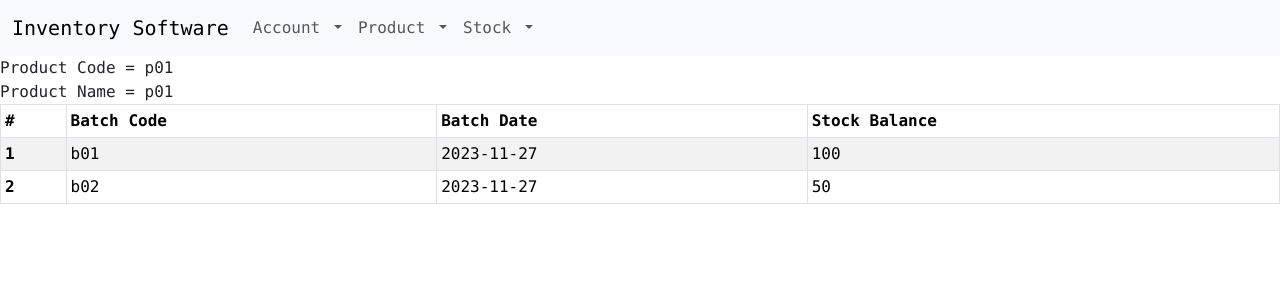
After one commit to sc22r2s/COMP2011-WebApplicationDevelopment-Cwk2, a Flask app: page /view-stock-detail/1 in a window 1280 px wide. The commit adds this page. Shown: the top 300 px of the page. Run offline with Flask 3, Linux system fonts and the light colour scheme; data comes from the database, SQL or seed files in the repository; both versions use the stored data as it was after the commit.

Commit message:
Completed functionality

```diff
--- a/app/models.py
+++ b/app/models.py
@@ -33,6 +33,6 @@ class StockInOutDetail(db.Model):
     """StockInDetail table to store stock in details.
     """
     id = db.Column(db.Integer, primary_key=True)
-    productId = db.Column(db.Integer, db.ForeignKey("product.id"))
-    stockInOutId = db.Column(db.Integer, db.ForeignKey("stock_in_out.id"))
+    productId = db.Column(db.Integer, db.ForeignKey("product.id"), nullable=False)
+    stockInOutId = db.Column(db.Integer, db.ForeignKey("stock_in_out.id"), nullable=False)
     quantity = db.Column(db.Integer, nullable=False)
--- a/app/templates/base.html
+++ b/app/templates/base.html
@@ -8,9 +8,9 @@
     <meta charset="utf-8" />
     <meta http-equiv="X-UA-Compatible" content="IE=edge" />
     {% if title %}
-    <title>Billing Software - {{ title }}</title>
+    <title>Inventory Software - {{ title }}</title>
     {% else %}
-    <title>Billing Software</title>
+    <title>Inventory Software</title>
     {% endif %}
     <meta name="description" content="" />
     <meta name="viewport" content="width=device-width, initial-scale=1" />
@@ -33,7 +33,7 @@
 
     <nav class="navbar navbar-expand-lg bg-body-tertiary navbar-fixed-top">
       <div class="container-fluid">
-        <a class="navbar-brand">Billing Software</a>
+        <a class="navbar-brand">Inventory Software</a>
 
         <button
           class="navbar-toggler"
@@ -94,10 +94,8 @@
                 <li class="nav-item">
                     {% if current_user.username == "admin" %}
                     <a class="nav-link" href="/add-product">Add Product</a>
-                    <a class="nav-link" href="/stock-in">Add Stock</a>
                     {% else %}
                     <a class="nav-link disabled" href="/">Add Product</a>
-                    <a class="nav-link disabled" href="/">Add Stock</a>
                     {% endif %}
                 </li>
                 <li class="nav-item">
@@ -105,6 +103,29 @@
                     <a class="nav-link" href="/view-product">View Product</a>
                     {% else %}
                     <a class="nav-link disabled" href="/">View Product</a>
+                    {% endif %}
+                </li>
+              </ul>
+            </li>
+
+            <li class="nav-item dropdown">
+              <a class="nav-link dropdown-toggle" href="#" role="button" data-bs-toggle="dropdown" aria-expanded="false">
+                Stock
+              </a>
+              <ul class="dropdown-menu">
+                <li class="nav-item">
+                <li class="nav-item">
+                    {% if current_user.is_authenticated %}
+                    <a class="nav-link" href="/stock">Manage Stock</a>
+                    {% else %}
+                    <a class="nav-link disabled" href="/">Manage Stock</a>
+                    {% endif %}
+                </li>
+                <li class="nav-item">
+                    {% if current_user.is_authenticated %}
+                    <a class="nav-link" href="/view-stock">View Stock</a>
+                    {% else %}
+                    <a class="nav-link disabled" href="/">View Stock</a>
                     {% endif %}
                 </li>
               </ul>
--- a/app/templates/stock_in.html
+++ b/app/templates/stock.html
@@ -16,7 +16,6 @@
     <option value="1">Batch Out</option>
   </select>
 </label>
-
 
 <hr>
 
--- /dev/null
+++ b/app/templates/view_stock_detail.html
@@ -0,0 +1,29 @@
+{% extends 'base.html' %}
+
+{% block content %}
+<div>
+  Product Code = {{ details[0][0] }}
+  <br>
+  Product Name = {{ details[0][1] }}
+</div>
+<table class="table table-striped table-bordered table-hover table-sm">
+    <thead>
+      <tr>
+        <th scope="col">#</th>
+        <th scope="col">Batch Code</th>
+        <th scope="col">Batch Date</th>
+        <th scope="col">Stock Balance</th>
+      </tr>
+    </thead>
+    <tbody>
+      {% for deatil in details %}
+        <tr>
+          <th scope="row">{{ loop.index }}</th>
+          <td>{{ deatil[2] }}</td>
+          <td>{{ deatil[3] }}</td>
+          <td>{{ deatil[4] }}</td>
+        </tr>
+      {% endfor %}
+    </tbody>
+  </table>
+{% endblock %}
--- a/app/views.py
+++ b/app/views.py
@@ -3,11 +3,13 @@ from app import app, db, admin, models, login_manager, bcrypt
 from flask_login import UserMixin, login_user, logout_user, login_required, current_user
 
 from sqlalchemy.exc import IntegrityError, DataError, OperationalError, PendingRollbackError
+from sqlalchemy.orm.exc import UnmappedInstanceError
 from .forms import (LoginForm, SignUpForm, EditAccountForm,
                     AddProductForm, EditProductForm)
 
 import json
 import datetime
+import sqlite3
 
 
 @login_manager.user_loader
@@ -268,17 +270,20 @@ def deleteProduct(product_id):
     if current_user.username == "admin":
         try:
             product = db.session.query(models.Product).get(product_id)
+            db.session.execute('pragma foreign_keys=on')
             db.session.delete(product)
             db.session.commit()
 
             flash("Product has been deleted", "success")
 
-        except (IntegrityError, AttributeError, PendingRollbackError):
-            flash("Account could not be deleted", "danger")
+            products = db.session.query(models.Product).all()
+            return render_template("view_product.html", products=products, admin=True)
 
-        products = db.session.query(models.Product).all()
+        except (IntegrityError, AttributeError, PendingRollbackError, UnmappedInstanceError):
+            flash("This product is already added in stock or it does not exist", "danger")
 
-    return render_template("view_product.html", products=products, admin=True)
+            return redirect(url_for("viewProduct"))
+
 
 
 @app.route("/edit-product/<product_id>", methods=["GET", "POST"])
@@ -331,10 +336,10 @@ def editProduct(product_id):
         return redirect(url_for("viewProduct"))
 
 
-@app.route("/stock-in", methods=["GET", "POST"])
+@app.route("/stock", methods=["GET", "POST"])
 @login_required
-def stockIn():
-    return render_template("stock_in.html")
+def stock():
+    return render_template("stock.html")
 
 
 @app.route("/ajax/display-product-detail", methods=["GET", "POST"])
@@ -360,15 +365,15 @@ def addBatch():
 
     try:
         batch_ = models.StockInOut(batchCode=batch["batchCode"],
-                                batchDate=datetime.date.today(),
-                                inOut=batch["batchDirection"])
+                                   batchDate=datetime.date.today(),
+                                   inOut=batch["batchDirection"])
         db.session.add(batch_)
         db.session.commit()
 
         for items in batch["productDetail"]:
             stockInOut = models.StockInOutDetail(productId=items["productId"],
-                                           stockInOutId=batch_.id,
-                                           quantity=items["quantity"])
+                                                 stockInOutId=batch_.id,
+                                                 quantity=items["quantity"])
             db.session.add(stockInOut)
 
         db.session.commit()
@@ -387,6 +392,48 @@ def addBatch():
         return jsonify({"error": ""})
 
 
+@app.route("/view-stock")
+def viewStock():
+    query = "SELECT productId, productCode, productName, sum(iif(inOut == 0, quantity, -quantity)) as stockBalance FROM stock_in_out as sio, stock_in_out_detail as siod, product as p WHERE sio.id = siod.stockInOutId and p.id = siod.productId GROUP BY productName"
+
+    try:
+        connection = sqlite3.connect("billing.db")
+        cursor = connection.cursor()
+
+        stocks = cursor.execute(query).fetchall()
+
+        cursor.close()
+        connection.close()
+
+        return render_template("view_stock.html", stocks=stocks)
+
+    except:
+        flash("Error occurred", "danger")
+
+    return render_template("view_stock.html", stocks=stocks)
+
+
+@app.route("/view-stock-detail/<product_id>", methods=["GET", "POST"])
+def viewStockDetail(product_id):
+
+    query = "SELECT productCode, productName, batchCode, batchDate, iif(inOut == 0, quantity, -quantity) as stockBalance FROM stock_in_out as sio, stock_in_out_detail as siod, product as p WHERE siod.productId = " + product_id + " and sio.id = siod.stockInOutId and p.id = siod.productId"
+    try:
+        connection = sqlite3.connect("billing.db")
+        cursor = connection.cursor()
+
+        details = cursor.execute(query).fetchall()
+
+        cursor.close()
+        connection.close()
+
+        return render_template("view_stock_detail.html", details=details)
+
+    except:
+        flash("Error occurred", "danger")
+
+    return render_template("view_stock_detail.html")
+
+
 @app.route("/")
 def home():
     """Renders the home page.
@@ -394,4 +441,6 @@ def home():
     Returns:
         The template to be rendered.
     """
+    db.session.execute('pragma foreign_keys=on')
+
     return render_template("index.html")
```
Also changed, not shown: app/templates/view_stock.html (added, +26 -0 lines), Readme.md, billing.db.
